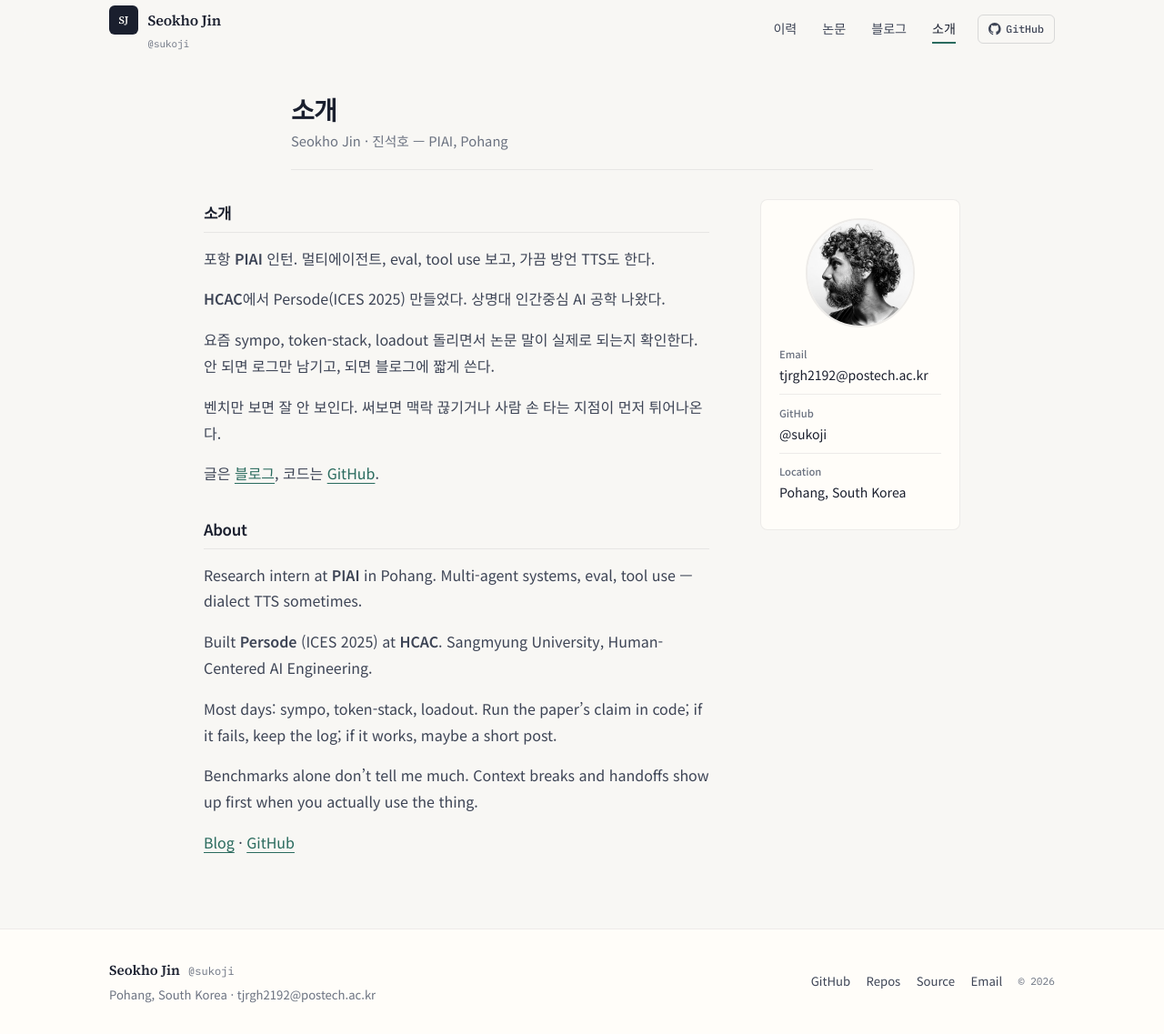
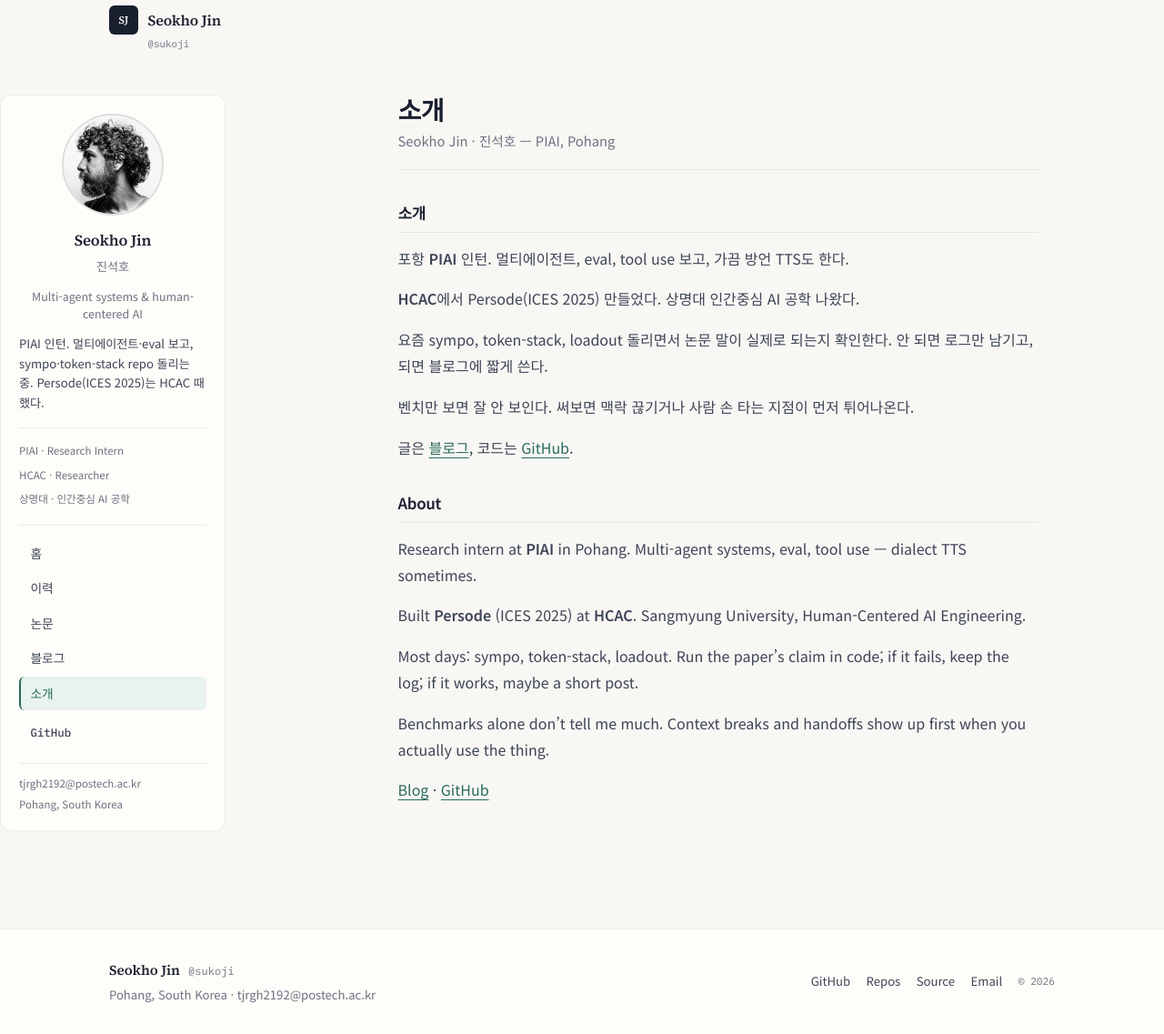
Before and after one commit to sukoji/sukoji.github.io, a Jekyll site: the page built from about.md, in a window 1280 px wide and 1137 px high. Shown: the whole window at 91% size. Built offline with Jekyll 4.4.1, drawn with Linux system fonts in a browser that asks for light colours.

Commit message:
Add sidebar layout with profile and nav beside main content.
Use a left sticky sidebar on blog and interior pages; center the main column for lists and posts.

Co-authored-by: Cursor <cursoragent@cursor.com>

```diff
--- a/_config.yml
+++ b/_config.yml
@@ -12,6 +12,9 @@ author:
   avatar: "/assets/images/profile.jpg"
   location: Pohang, South Korea
   tagline: Multi-agent systems & human-centered AI
+  bio_short: >
+    PIAI 인턴. 멀티에이전트·eval 보고, sympo·token-stack repo 돌리는 중.
+    Persode(ICES 2025)는 HCAC 때 했다.
   github: "https://github.com/sukoji"
   github_repos: "https://github.com/sukoji?tab=repositories"
   github_profile_readme: "https://github.com/sukoji/sukoji"
--- a/_includes/head.html
+++ b/_includes/head.html
@@ -7,5 +7,5 @@
 <link rel="preconnect" href="https://fonts.googleapis.com">
 <link rel="preconnect" href="https://fonts.gstatic.com" crossorigin>
 <link href="https://fonts.googleapis.com/css2?family=IBM+Plex+Mono:wght@400;500&family=Noto+Sans+KR:wght@400;500;600&family=Source+Serif+4:ital,opsz,wght@0,8..60,400;0,8..60,600;1,8..60,400&display=swap" rel="stylesheet">
-<link rel="stylesheet" href="{{ '/assets/css/main.css' | relative_url }}?v=20260710c">
+<link rel="stylesheet" href="{{ '/assets/css/main.css' | relative_url }}?v=20260710d">
 <script src="{{ '/assets/js/main.js' | relative_url }}" defer></script>
--- /dev/null
+++ b/_includes/site-sidebar.html
@@ -0,0 +1,36 @@
+<aside class="site-sidebar" aria-label="프로필 및 메뉴">
+  <a class="sidebar-brand" href="{{ '/' | relative_url }}">
+    <img
+      class="sidebar-avatar"
+      src="{{ site.author.avatar | relative_url }}"
+      alt="{{ site.author.name }}"
+      width="112"
+      height="112"
+    >
+    <span class="sidebar-name">{{ site.author.name }}</span>
+    <span class="sidebar-name-ko">{{ site.author.name_ko }}</span>
+  </a>
+
+  <p class="sidebar-tagline">{{ site.author.tagline }}</p>
+  <p class="sidebar-bio">{{ site.author.bio_short | strip }}</p>
+
+  <ul class="sidebar-meta">
+    <li>PIAI · Research Intern</li>
+    <li>HCAC · Researcher</li>
+    <li>상명대 · 인간중심 AI 공학</li>
+  </ul>
+
+  <nav class="sidebar-nav" aria-label="사이트 메뉴">
+    <a href="{{ '/' | relative_url }}" {% if page.url == '/' %}aria-current="page"{% endif %}>홈</a>
+    <a href="{{ '/cv/' | relative_url }}" {% if page.url == '/cv/' %}aria-current="page"{% endif %}>이력</a>
+    <a href="{{ '/publications/' | relative_url }}" {% if page.url == '/publications/' %}aria-current="page"{% endif %}>논문</a>
+    <a href="{{ '/blog/' | relative_url }}" {% if page.url == '/blog/' or page.layout == 'post' %}aria-current="page"{% endif %}>블로그</a>
+    <a href="{{ '/about/' | relative_url }}" {% if page.url == '/about/' %}aria-current="page"{% endif %}>소개</a>
+    <a class="sidebar-nav-github" href="{{ site.author.github }}" target="_blank" rel="noopener noreferrer me">GitHub</a>
+  </nav>
+
+  <div class="sidebar-contact">
+    <a href="mailto:{{ site.author.email }}">{{ site.author.email }}</a>
+    <span class="sidebar-location">{{ site.author.location }}</span>
+  </div>
+</aside>
--- a/_layouts/about.html
+++ b/_layouts/about.html
@@ -1,35 +1,29 @@
 ---
+
 layout: default
+
 ---
+
 <article class="page page-about">
+
   <header class="page-header reveal">
+
     <h1>{{ page.title }}</h1>
+
     {% if page.lead %}
+
     <p class="about-lead">{{ page.lead }}</p>
+
     {% endif %}
+
   </header>
 
-  <div class="about-layout reveal">
-    <div class="about-main prose">
-      {{ content }}
-    </div>
 
-    <aside class="about-sidebar">
-      <img src="{{ site.author.avatar | relative_url }}" alt="{{ site.author.name }}" width="120" height="120">
-      <dl class="about-contact">
-        <div class="about-contact-row">
-          <dt>Email</dt>
-          <dd><a href="mailto:{{ site.author.email }}">{{ site.author.email }}</a></dd>
-        </div>
-        <div class="about-contact-row">
-          <dt>GitHub</dt>
-          <dd><a href="{{ site.author.github }}" target="_blank" rel="noopener noreferrer me">@{{ site.author.handle }}</a></dd>
-        </div>
-        <div class="about-contact-row">
-          <dt>Location</dt>
-          <dd>{{ site.author.location }}</dd>
-        </div>
-      </dl>
-    </aside>
+
+  <div class="about-main prose page-content reveal">
+
+    {{ content }}
+
   </div>
+
 </article>
--- a/_layouts/default.html
+++ b/_layouts/default.html
@@ -1,17 +1,47 @@
 <!DOCTYPE html>
+
 <html lang="ko">
+
 <head>
+
   {% include head.html %}
+
 </head>
-<body class="{% if page.layout == 'post' %}is-post{% endif %}{% if page.url == '/' %} is-home{% endif %}">
+
+<body class="{% if page.layout == 'post' %}is-post{% endif %}{% if page.url == '/' %} is-home{% endif %}{% unless page.layout == 'home' or page.url == '/' %} has-sidebar{% endunless %}">
+
   <a class="skip-link" href="#main-content">본문으로 건너뛰기</a>
+
   {% if page.layout == 'post' %}
+
   <div class="reading-progress" aria-hidden="true"><span class="reading-progress-bar"></span></div>
+
   {% endif %}
+
   {% include header.html %}
-  <main id="main-content" class="{% if page.layout == 'post' %}post-main{% elsif page.url != '/' %}container page-main{% endif %}">
-    {{ content }}
+
+  <main id="main-content" class="{% if page.layout == 'home' or page.url == '/' %}home-main{% else %}site-shell container{% if page.layout == 'post' %} is-post-shell{% endif %}{% endif %}">
+
+    {% unless page.layout == 'home' or page.url == '/' %}
+
+      {% include site-sidebar.html %}
+
+      <div class="site-main">
+
+        {{ content }}
+
+      </div>
+
+    {% else %}
+
+      {{ content }}
+
+    {% endunless %}
+
   </main>
+
   {% include footer.html %}
+
 </body>
+
 </html>
--- a/assets/css/main.css
+++ b/assets/css/main.css
@@ -95,6 +95,187 @@ img { max-width: 100%; height: auto; display: block; }
 
 .page-main { padding-block: 2.5rem 5rem; }
 
+/* ── Sidebar layout (blog, pages, posts) ── */
+.site-shell {
+  display: grid;
+  grid-template-columns: 15.5rem minmax(0, 1fr);
+  gap: clamp(2rem, 4vw, 3.5rem);
+  align-items: start;
+  padding-block: 2.5rem 5rem;
+}
+
+.site-main {
+  min-width: 0;
+}
+
+.site-sidebar {
+  position: sticky;
+  top: calc(var(--header-h) + 1.25rem);
+  padding: 1.25rem;
+  background: var(--bg-elevated);
+  border: 1px solid var(--border);
+  border-radius: var(--radius);
+}
+
+.sidebar-brand {
+  display: block;
+  text-align: center;
+  text-decoration: none;
+  color: inherit;
+}
+
+.sidebar-brand:hover {
+  text-decoration: none;
+}
+
+.sidebar-avatar {
+  display: block;
+  width: 7rem;
+  height: 7rem;
+  margin: 0 auto 0.85rem;
+  object-fit: cover;
+  border-radius: 50%;
+  border: 2px solid var(--border-strong);
+  transition: border-color 0.25s;
+}
+
+.sidebar-brand:hover .sidebar-avatar {
+  border-color: var(--theme);
+}
+
+.sidebar-name {
+  display: block;
+  font-family: var(--font-display);
+  font-size: 1.05rem;
+  font-weight: 600;
+  letter-spacing: -0.01em;
+  color: var(--ink);
+}
+
+.sidebar-name-ko {
+  display: block;
+  margin-top: 0.15rem;
+  font-size: 0.82rem;
+  font-weight: 500;
+  color: var(--ink-muted);
+}
+
+.sidebar-tagline {
+  margin: 0.85rem 0 0;
+  font-size: 0.78rem;
+  line-height: 1.5;
+  color: var(--ink-muted);
+  text-align: center;
+}
+
+.sidebar-bio {
+  margin: 0.75rem 0 0;
+  font-size: 0.82rem;
+  line-height: 1.65;
+  color: var(--ink-soft);
+}
+
+.sidebar-meta {
+  list-style: none;
+  margin: 1rem 0 0;
+  padding: 0.75rem 0 0;
+  border-top: 1px solid var(--border);
+}
+
+.sidebar-meta li {
+  padding: 0.3rem 0;
+  font-size: 0.72rem;
+  line-height: 1.45;
+  color: var(--ink-muted);
+}
+
+.sidebar-nav {
+  display: flex;
+  flex-direction: column;
+  gap: 0.1rem;
+  margin-top: 1rem;
+  padding-top: 0.75rem;
+  border-top: 1px solid var(--border);
+}
+
+.sidebar-nav a {
+  display: block;
+  padding: 0.42rem 0.65rem;
+  border-radius: 6px;
+  border-left: 2px solid transparent;
+  font-size: 0.86rem;
+  font-weight: 500;
+  color: var(--ink-soft);
+  text-decoration: none;
+  transition: background 0.2s, color 0.2s, border-color 0.2s;
+}
+
+.sidebar-nav a:hover {
+  color: var(--ink);
+  background: var(--bg-muted);
+  text-decoration: none;
+}
+
+.sidebar-nav a[aria-current="page"] {
+  color: var(--theme);
+  background: var(--theme-muted);
+  border-left-color: var(--theme);
+}
+
+.sidebar-nav-github {
+  margin-top: 0.35rem;
+  font-family: var(--font-mono);
+  font-size: 0.78rem !important;
+}
+
+.sidebar-contact {
+  margin-top: 1rem;
+  padding-top: 0.85rem;
+  border-top: 1px solid var(--border);
+  font-size: 0.72rem;
+  line-height: 1.5;
+}
+
+.sidebar-contact a {
+  display: block;
+  color: var(--ink-muted);
+  text-decoration: none;
+  word-break: break-all;
+}
+
+.sidebar-contact a:hover {
+  color: var(--theme);
+}
+
+.sidebar-location {
+  display: block;
+  margin-top: 0.35rem;
+  color: var(--ink-muted);
+}
+
+.has-sidebar .site-main .page-header,
+.has-sidebar .site-main .page-content {
+  max-width: 44rem;
+  margin-inline: auto;
+}
+
+.has-sidebar .site-main .post-shell {
+  width: 100%;
+  max-width: 44rem;
+  margin-inline: auto;
+}
+
+.has-sidebar .site-main .page-about .page-header,
+.has-sidebar .site-main .page-about .page-content {
+  max-width: 44rem;
+}
+
+@media (min-width: 861px) {
+  .has-sidebar .site-header .site-nav {
+    display: none;
+  }
+}
+
 /* ── Reading progress ── */
 .reading-progress {
   position: fixed;
@@ -835,6 +1016,11 @@ body.is-post {
   padding: 2.5rem 1.25rem 5rem;
 }
 
+/* legacy: posts now use .site-shell */
+body.is-post.has-sidebar .site-shell.is-post-shell {
+  padding-block: 2.5rem 5rem;
+}
+
 .post-shell {
   width: min(44rem, 100%);
   margin-inline: auto;
@@ -1315,15 +1501,6 @@ body.is-post {
   line-height: 1.5;
 }
 
-.about-layout {
-  display: grid;
-  grid-template-columns: minmax(0, 1fr) 220px;
-  gap: 3.5rem;
-  align-items: start;
-  max-width: 52rem;
-  margin-inline: auto;
-}
-
 .page-about .page-content {
   max-width: none;
 }
@@ -1358,66 +1535,6 @@ body.is-post {
   margin-top: 0;
 }
 
-.about-sidebar {
-  position: sticky;
-  top: calc(var(--header-h) + 1.5rem);
-  padding: 1.25rem;
-  background: var(--bg-elevated);
-  border: 1px solid var(--border);
-  border-radius: var(--radius-sm);
-  text-align: center;
-}
-
-.about-sidebar img {
-  display: block;
-  width: 120px;
-  height: 120px;
-  margin: 0 auto 1.25rem;
-  object-fit: cover;
-  border-radius: 50%;
-  border: 2px solid var(--border);
-}
-
-.about-contact {
-  margin: 0;
-  text-align: left;
-}
-
-.about-contact-row {
-  padding: 0.65rem 0;
-  border-top: 1px solid var(--border);
-}
-
-.about-contact-row:first-child {
-  border-top: none;
-  padding-top: 0;
-}
-
-.about-contact dt {
-  font-size: 0.7rem;
-  font-weight: 500;
-  color: var(--ink-muted);
-  margin: 0 0 0.2rem;
-}
-
-.about-contact dd {
-  margin: 0;
-  font-size: 0.88rem;
-  line-height: 1.45;
-  word-break: keep-all;
-  overflow-wrap: anywhere;
-}
-
-.about-contact a {
-  color: var(--ink);
-  text-decoration: none;
-}
-
-.about-contact a:hover {
-  color: var(--theme);
-  text-decoration: underline;
-}
-
 /* ── Earlier list ── */
 .earlier-list {
   list-style: none;
@@ -1577,26 +1694,49 @@ body.is-post {
 
 /* ── Responsive ── */
 @media (max-width: 860px) {
-  .about-layout {
+  .site-shell {
     grid-template-columns: 1fr;
-    gap: 2rem;
-  }
-
-  .about-sidebar {
+    gap: 1.5rem;
+    padding-block: 1.5rem 3.5rem;
+  }
+
+  .site-sidebar {
     position: static;
-    display: grid;
-    grid-template-columns: 120px 1fr;
-    gap: 1.25rem;
-    text-align: left;
-    align-items: center;
-  }
-
-  .about-sidebar img {
-    margin: 0;
-  }
-
-  .about-contact {
-    align-self: center;
+    padding: 1.15rem 1.25rem;
+  }
+
+  .sidebar-brand {
+    text-align: center;
+  }
+
+  .sidebar-tagline {
+    text-align: center;
+  }
+
+  .sidebar-nav {
+    flex-direction: row;
+    flex-wrap: wrap;
+    gap: 0.35rem;
+    justify-content: center;
+  }
+
+  .sidebar-nav a {
+    border-left: none;
+    border: 1px solid var(--border);
+    padding: 0.35rem 0.65rem;
+    font-size: 0.8rem;
+  }
+
+  .sidebar-nav a[aria-current="page"] {
+    border-color: var(--theme);
+  }
+
+  .sidebar-nav-github {
+    margin-top: 0;
+  }
+
+  .sidebar-contact {
+    text-align: center;
   }
 
   .hero {
```
Also changed, not shown: index.md (+1 -4 lines).
